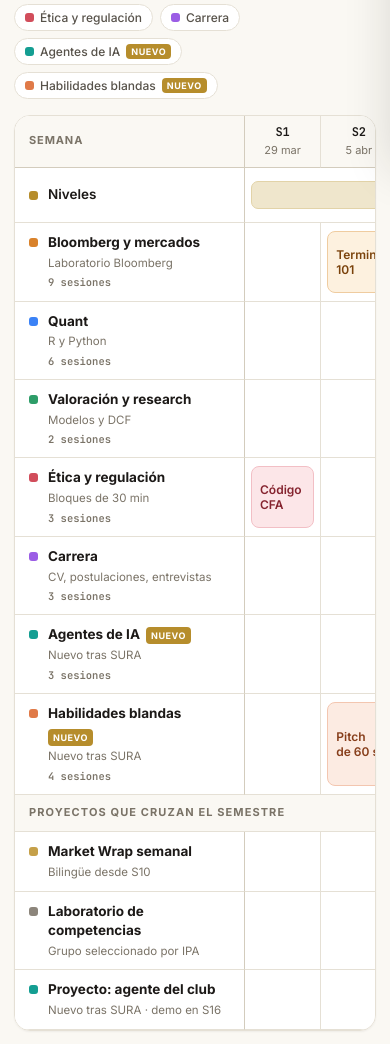
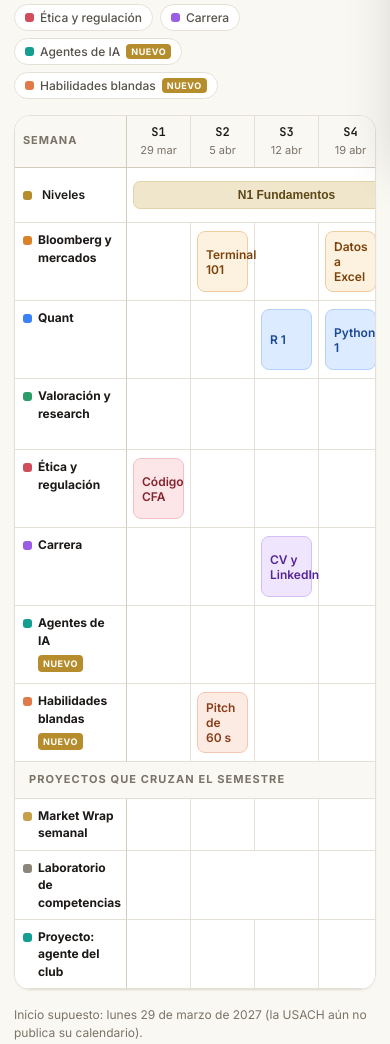
Before and after one commit to chelpa/malla-clubfinz, a plain HTML site: page malla-curricular-fae-usach-2027.html in a window 390 px wide. Shown: the part 693-1737 px from the top of the page. Drawn offline with Linux system fonts and the light colour scheme.

Commit message:
Actividades 2027 y columna izquierda más angosta en celular

```diff
--- a/malla-curricular-fae-usach-2027.html
+++ b/malla-curricular-fae-usach-2027.html
@@ -1002,6 +1002,14 @@
       .controls, .area-chips, .header-stats { display: none !important; }
       .matrix-shell { border: none; box-shadow: none; overflow: visible; }
       .matrix-grid { min-width: 0; width: 100%; }
+    }
+    /* [23 nov · celular] columna izquierda más angosta en celular. Antes: 230px con subtítulo y conteo de sesiones */
+    @media (max-width: 600px) {
+      .matrix-grid { grid-template-columns: 112px repeat(16, minmax(64px, 1fr)); min-width: 1136px; }
+      .sticky-col { padding: 8px; }
+      .area-label-cell { gap: 6px; }
+      .area-name, .nivel-row-label { font-size: 12px; }
+      .area-sub, .area-count { display: none; }
     }
   </style>
 </head>
```
Also changed, not shown: actividades.html (+2 -0 lines), 1 other file.
